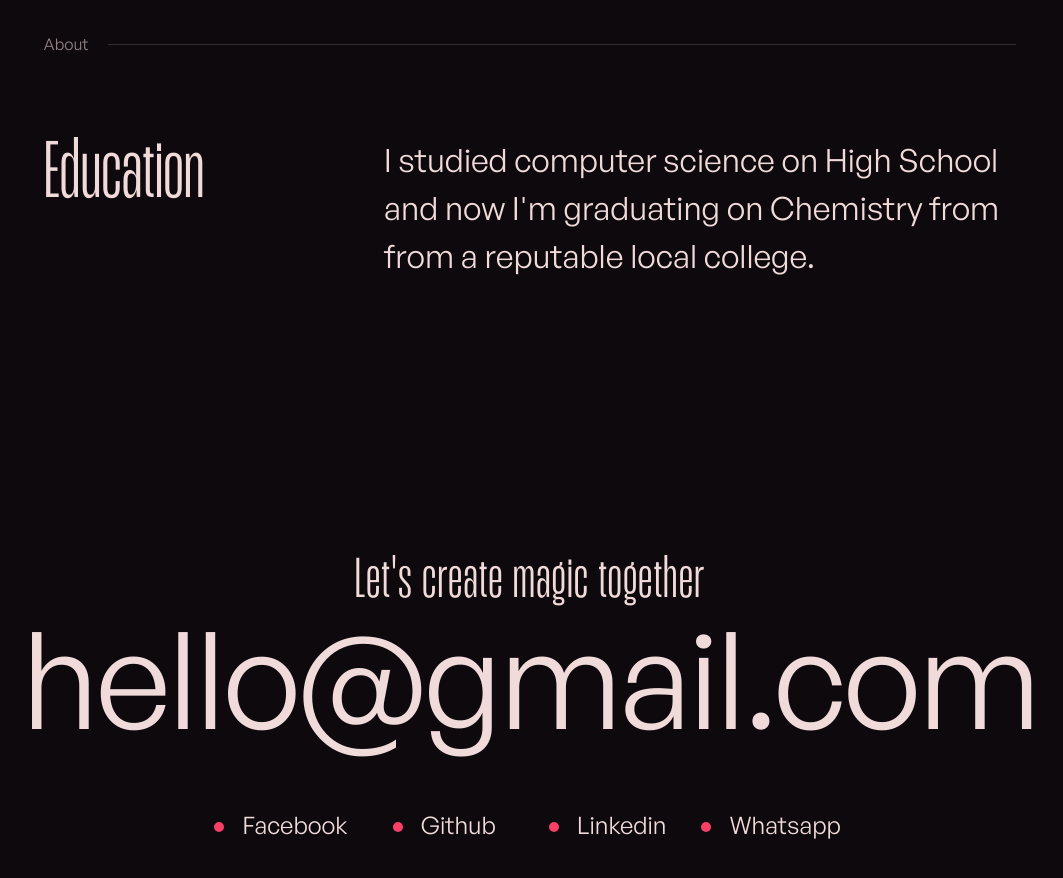
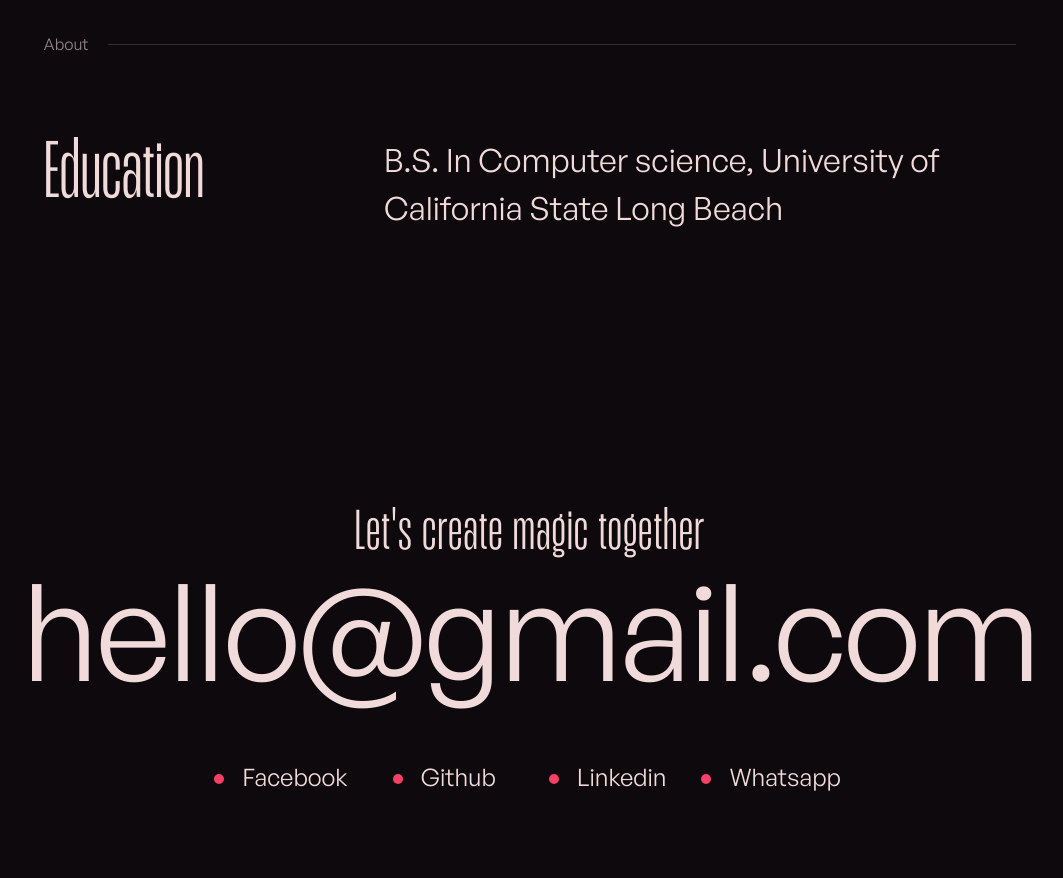
Before and after one commit to Samuel-J-Mathew/MyPortfolio, a React (Vite) app: page /about in a window 1280 px wide. Shown: the part 2220-3098 px from the top of the page, without its empty margins (110-1173 px from the left). Built offline with nearby package versions, Linux system fonts and the light colour scheme.

Commit message:
Update About.jsx

```diff
--- a/src/Components/About.jsx
+++ b/src/Components/About.jsx
@@ -91,9 +91,8 @@ const About = () => {
                 </div>
                 <div className="w-[65%] flex flex-wrap gap-5 text-[22px] sm:text-[3.8vw] md:text-[3.4vw] lg:text-[3vw] xl:text-[2.5vw] 2xl:text-[2.2vw]">
                     <p>
-                        I studied computer science on High School and now I'm
-                        graduating on Chemistry from from a reputable local
-                        college.
+                        B.S. In Computer science,
+                        University of California State Long Beach
                     </p>
                 </div>
             </div>
```
